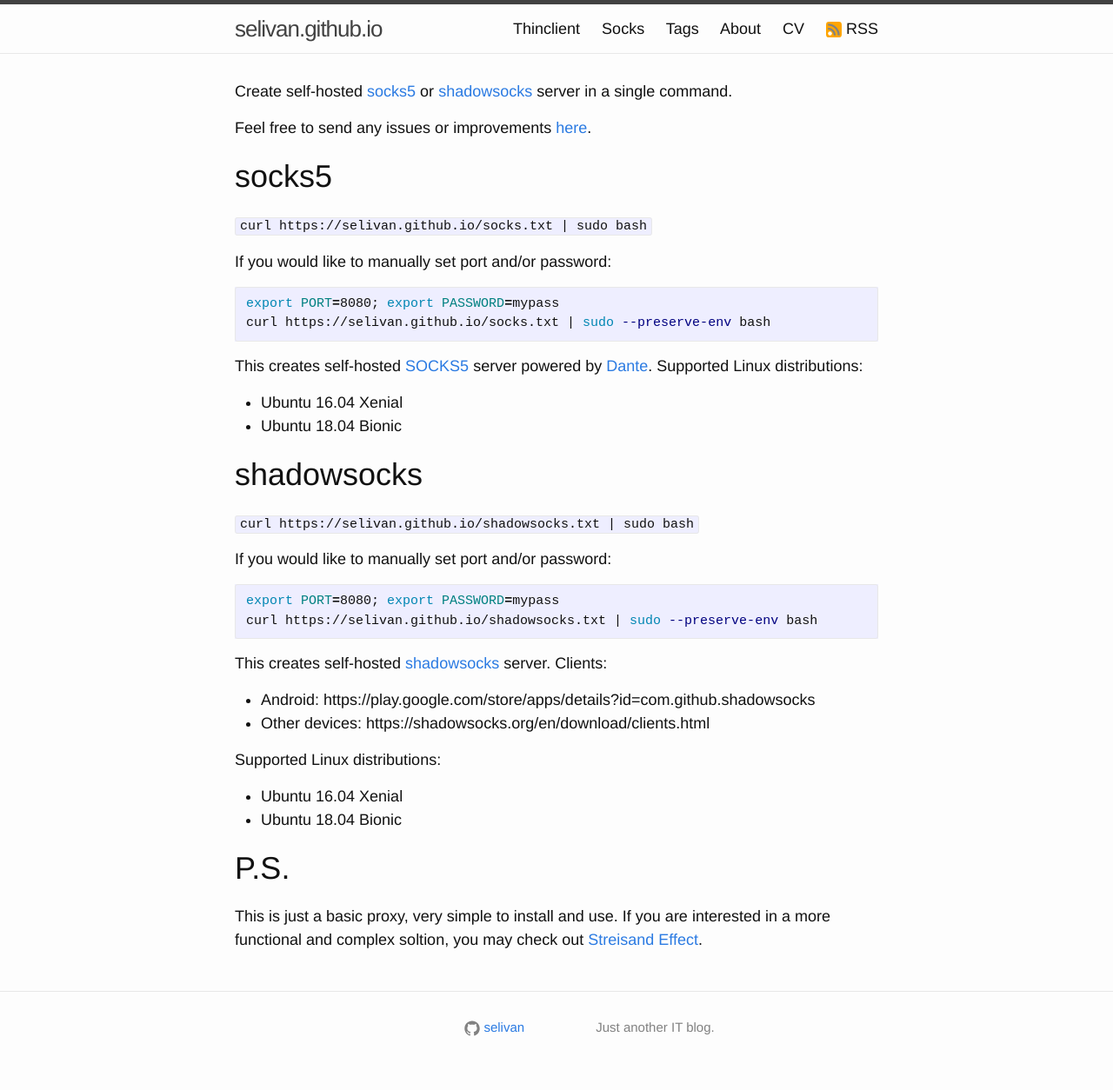
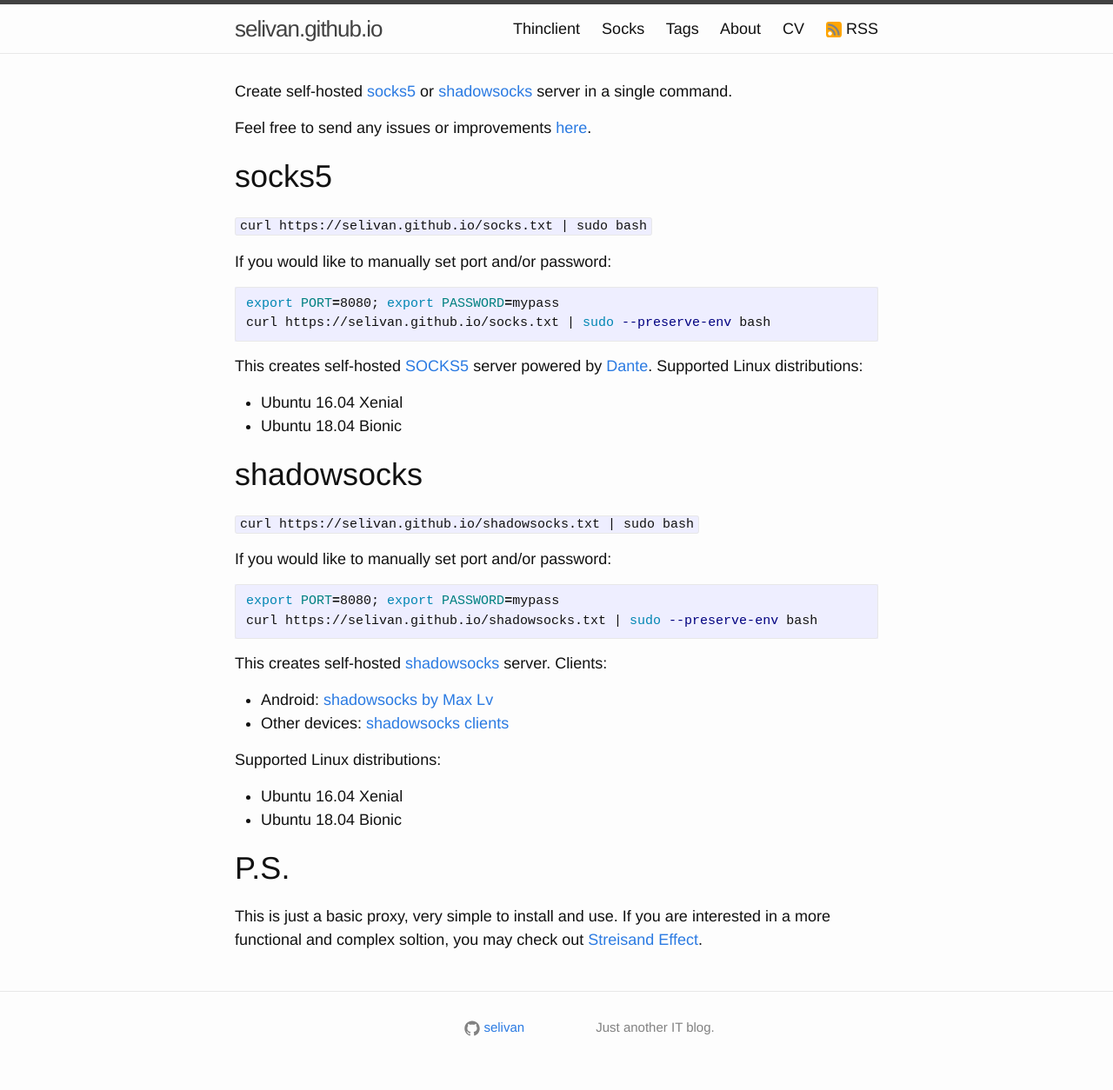
Before and after one commit to selivan/selivan.github.io, a Jekyll site: the page built from socks/index.md, in a window 1280 px wide. Shown: the whole page at 87% size. Built offline with Jekyll 4.4.1, drawn with Linux system fonts in a browser that asks for light colours.

Commit message:
Update index.md

````diff
--- a/socks/index.md
+++ b/socks/index.md
@@ -33,8 +33,8 @@
 ```
 
 This creates self-hosted [shadowsocks](https://shadowsocks.org/) server. Clients:
-* Android: https://play.google.com/store/apps/details?id=com.github.shadowsocks
-* Other devices: https://shadowsocks.org/en/download/clients.html
+* Android: [shadowsocks by Max Lv](https://play.google.com/store/apps/details?id=com.github.shadowsocks)
+* Other devices: [shadowsocks clients](https://shadowsocks.org/en/download/clients.html)
 
 Supported Linux distributions:
 
````
